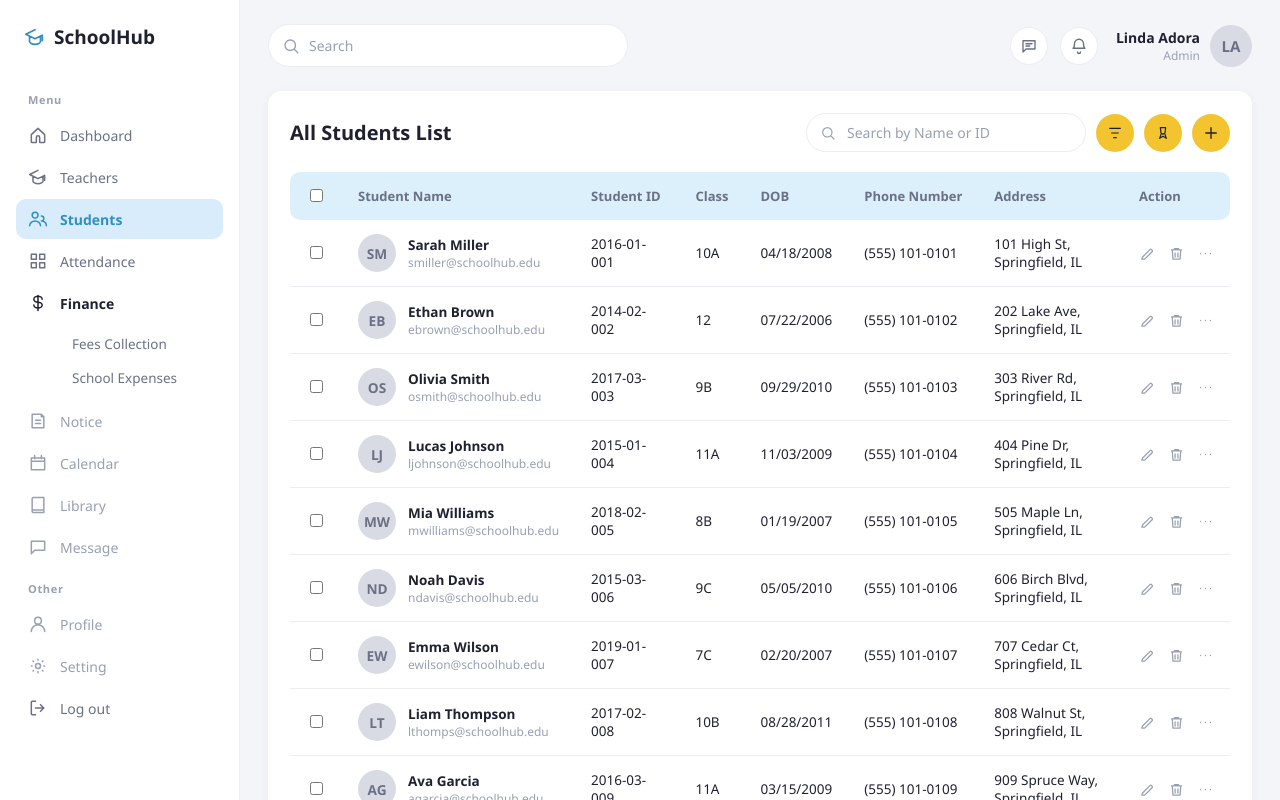
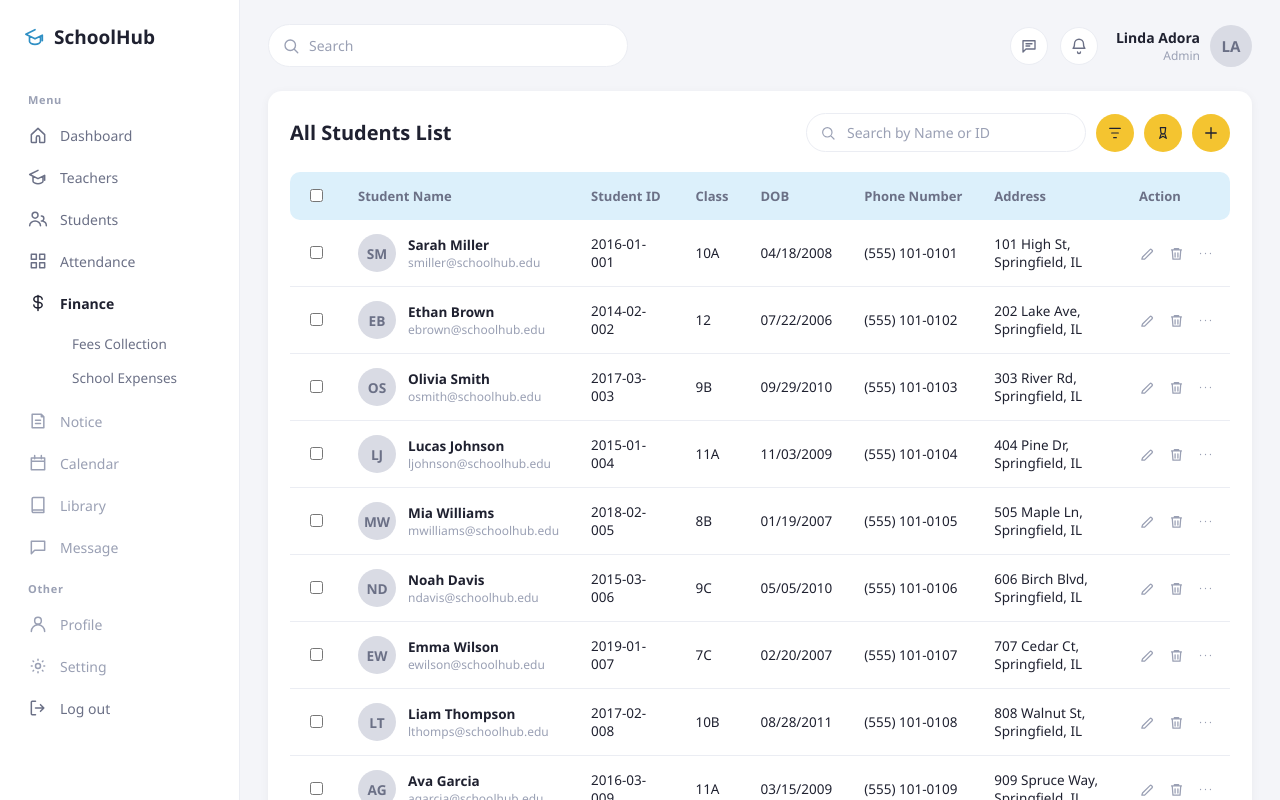
Before and after one commit to Feluvan/reakt-exam, a React (Vite) app: page /students in a window 1280 px wide. Shown: the top 800 px of the page. Built offline with nearby package versions, Linux system fonts and the light colour scheme.

Commit message:
Remove active-page color highlight from sidebar links

```diff
--- a/src/components/Sidebar.css
+++ b/src/components/Sidebar.css
@@ -52,12 +52,6 @@
   background: var(--bg);
 }
 
-.sidebar-item.active {
-  background: var(--sidebar-active-bg);
-  color: var(--blue-deep);
-  font-weight: 600;
-}
-
 .sidebar-item--disabled {
   color: var(--text-faint);
   cursor: default;
@@ -89,10 +83,6 @@
 .sidebar-subitem:hover {
   background: var(--bg);
 }
-.sidebar-subitem.active {
-  color: var(--blue-deep);
-  font-weight: 600;
-}
 
 .sidebar-promo {
   margin-top: auto;
```
